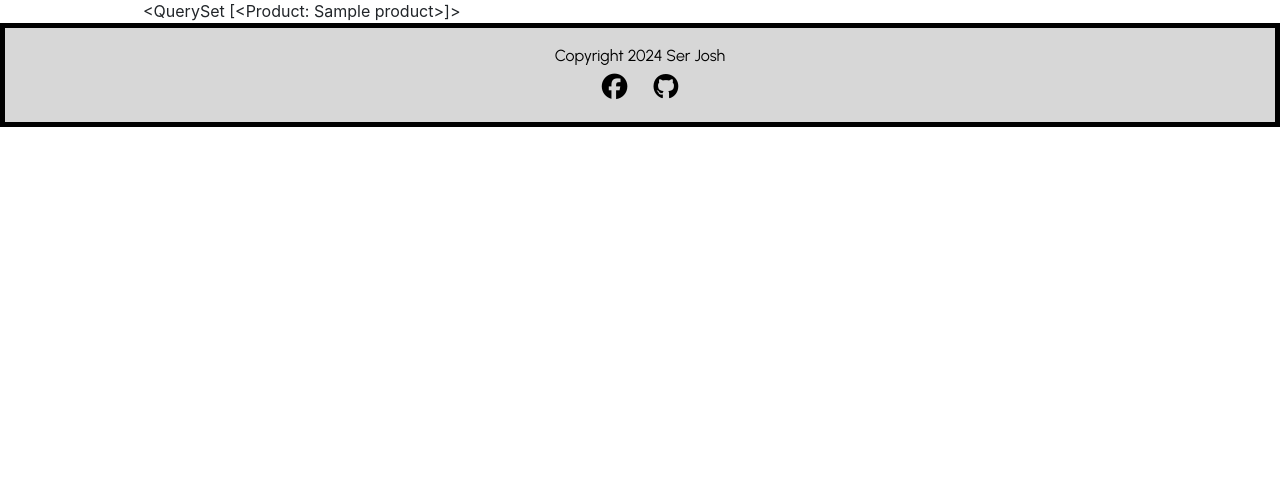
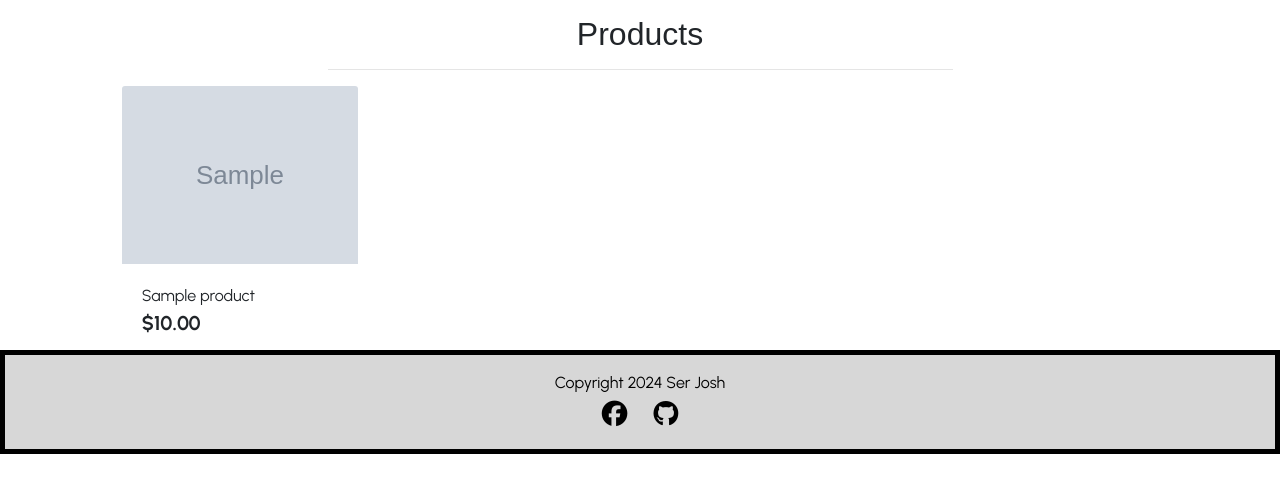
Before and after one commit to SerJosh/Y-gen, a Django app: page /pictures/ in a window 1280 px wide. Shown: the part 155-648 px from the top of the page. Run offline with Django 4.2, Linux system fonts and the light colour scheme; tables that the repository leaves empty hold one stand-in row (values such as "Sample post"); grey boxes marked "Sample" are stand-in pictures; some libraries are stand-ins or nearby versions; some web fonts are replaced.

Commit message:
Add content to pictures.html

```diff
--- a/pictures/templates/pictures/pictures.html
+++ b/pictures/templates/pictures/pictures.html
@@ -10,10 +10,64 @@
 {% endblock %}
 
 {% block content %}
-    <div class="container">
+    <div class="overlay"></div>
+    <div class="container-fluid">
         <div class="row">
-            <div class="col">
-                {{ products }}
+            <div class="col text-center mt-3">
+                <h2 class="logo-font">Products</h2>
+                <hr class="w-50 mb-1">
+            </div>
+        </div>
+        <div class="row">
+            <div class="product-container col-10 offset-1">
+                <div class="row mt-1 mb-2"></div>
+                <div class="row">
+                    {% for product in products %}
+                        <div class="col-sm-6 col-md-6 col-lg-4 col-xl-3">
+                            <div class="card h-100 border-0">
+                                {% if product.image %}
+                                <a href="">
+                                    <img class="card-img-top img-fluid" src="{{ product.image.url }}" alt="{{ product.name }}">
+                                </a>
+                                {% else %}
+                                <a href="">
+                                    <img class="card-img-top img-fluid" src="{{ MEDIA_URL }}noimage.png" alt="{{ product.name }}">
+                                </a>
+                                {% endif %}
+                                <div class="card-body pb-0">
+                                    <p class="mb-0">{{ product.name }}</p>
+                                </div>
+                                <div class="card-footer bg-white pt-0 border-0 text-left">
+                                    <div class="row">
+                                        <div class="col">
+                                            <p class="lead mb-0 text-left font-weight-bold">${{ product.price }}</p>
+                                        </div>
+                                    </div>
+                                </div>
+                            </div>
+                        </div>
+                        {% if forloop.counter|divisibleby:1 %}
+                            <div class="col-12 d-sm-none mb-5">
+                                <hr>
+                            </div>
+                        {% endif %}
+                        {% if forloop.counter|divisibleby:2 %}
+                            <div class="col-12 d-none d-sm-block d-md-block d-lg-none mb-5">
+                                <hr>
+                            </div>
+                        {% endif %}
+                        {% if forloop.counter|divisibleby:3 %}
+                            <div class="col-12 d-none d-lg-block d-xl-none mb-5">
+                                <hr>
+                            </div>
+                        {% endif %}
+                        {% if forloop.counter|divisibleby:4 %}
+                            <div class="col-12 d-none d-xl-block mb-5">
+                                <hr>
+                            </div>
+                        {% endif %}
+                    {% endfor %}
+                </div>
             </div>
         </div>
     </div>
```
Also changed, not shown: media/jap-17_QzlhU3N.png (added), media/jap-1_pucFx2N.jpg (added), media/jap-4.jpeg (added), media/jap-5_UY78MqP.jpg (added), media/japanese-hero-beta_4on7Ek6.jpg (added).
